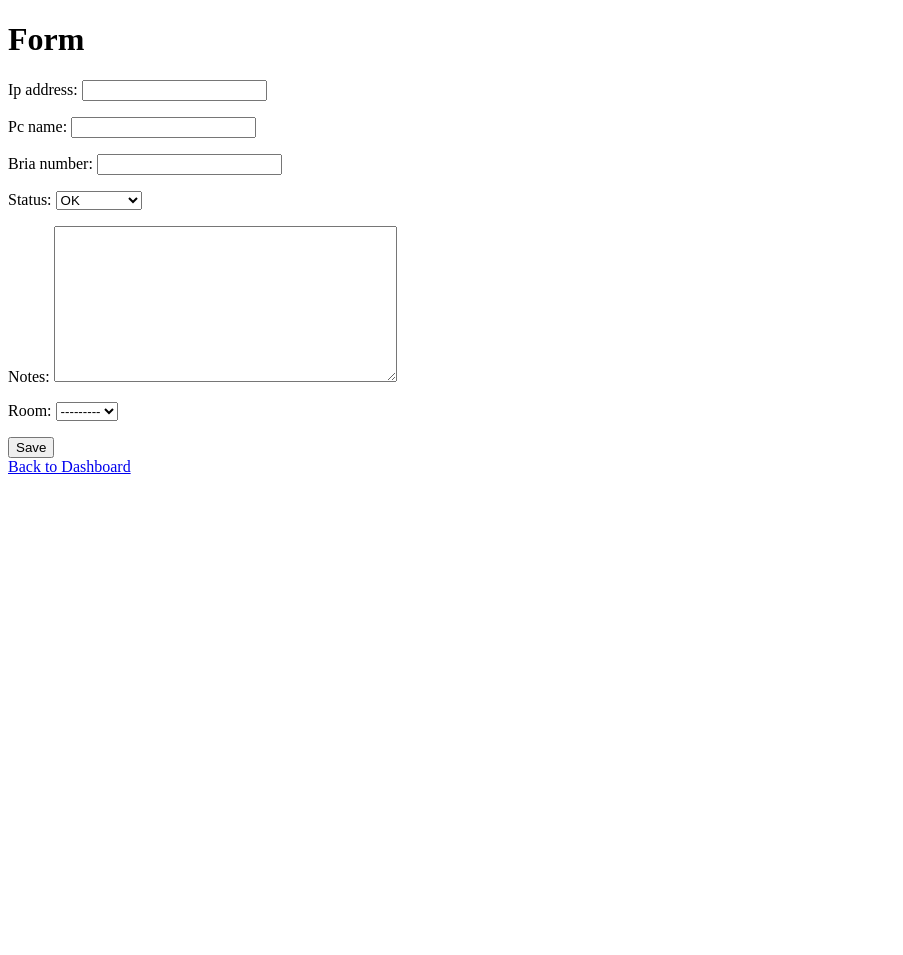
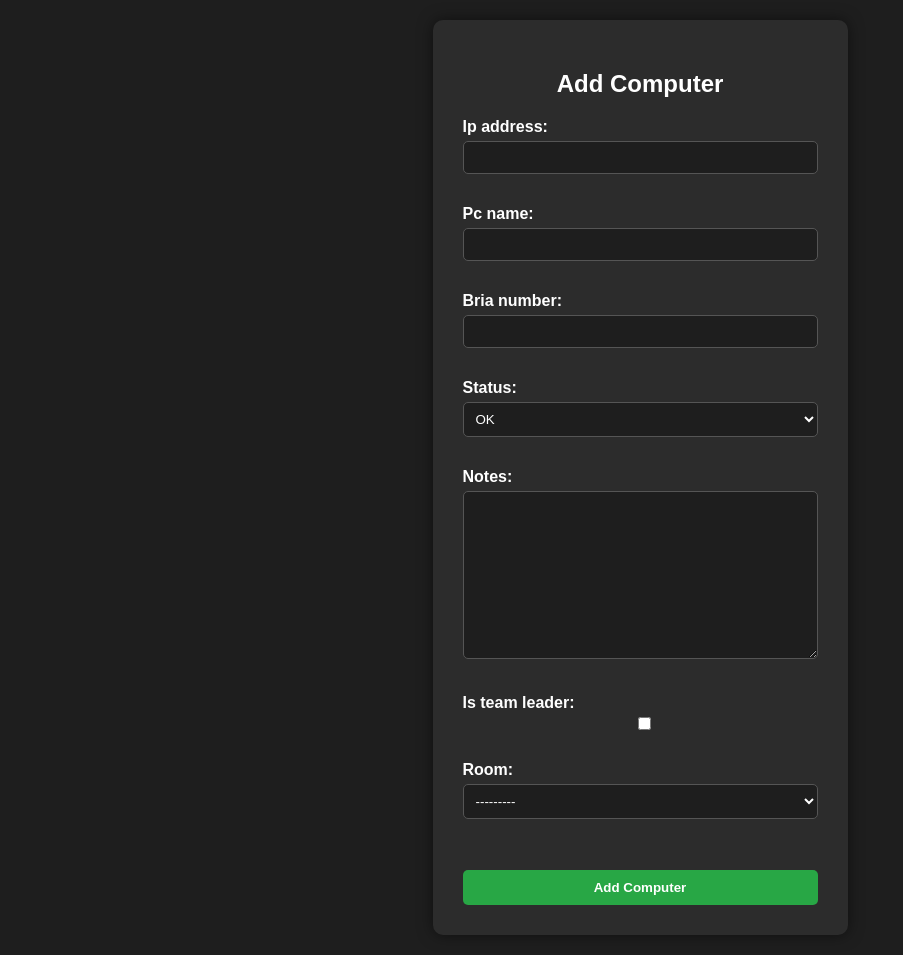
Before and after one commit to aaslanidou/ITapp, a Django app: page /computer/add/ in a window 1280 px wide. Shown: the whole page, without its empty margins (0-903 px from the left). Before the commit the page ends 474 px from the top, so only its background shows below. Run offline with Django 5.2, Linux system fonts and the light colour scheme; data that the repository does not hold is empty.

Commit message:
Styled forms, added team leader checkbox, fixed dashboard

```diff
--- a/buildings/forms.py
+++ b/buildings/forms.py
@@ -14,7 +14,7 @@ class RoomForm(forms.ModelForm):
 class ComputerForm(forms.ModelForm):
     class Meta:
         model = Computer
-        fields = ['ip_address', 'pc_name', 'bria_number', 'status', 'notes', 'room', 'pos_x', 'pos_y']
+        fields = ['ip_address', 'pc_name', 'bria_number', 'status', 'notes','is_team_leader', 'room', 'pos_x', 'pos_y']
         widgets = {
             'pos_x': forms.HiddenInput(),
             'pos_y': forms.HiddenInput(),
--- a/buildings/models.py
+++ b/buildings/models.py
@@ -28,8 +28,10 @@ class Computer(models.Model):
     status = models.CharField(max_length=10, choices=STATUS_CHOICES, default='OK')
     notes = models.TextField(blank=True)
     room = models.ForeignKey(Room, on_delete=models.CASCADE, related_name="computers")
-    pos_x = models.IntegerField(default=0)  # θέση στον άξονα X
-    pos_y = models.IntegerField(default=0)  # θέση στον άξονα Y
+    pos_x = models.IntegerField(default=0)
+    pos_y = models.IntegerField(default=0)
+
+    is_team_leader = models.BooleanField(default=False)  # νέο πεδίο
 
     def __str__(self):
         return f"{self.pc_name} ({self.ip_address})"
--- /dev/null
+++ b/buildings/templates/buildings/base.html
@@ -0,0 +1,113 @@
+<!DOCTYPE html>
+<html>
+<head>
+  <meta charset="UTF-8">
+  <title>{% block title %}IT Dashboard{% endblock %}</title>
+  <style>
+    body {
+      font-family: Arial, sans-serif;
+      background-color: #1e1e1e;
+      color: white;
+      margin: 20px;
+    }
+
+    h1, h2 { margin-bottom: 20px; }
+
+    form {
+      background-color: #2c2c2c;
+      padding: 20px;
+      border-radius: 8px;
+      max-width: 500px;
+    }
+
+    form label {
+      display: block;
+      margin-top: 10px;
+      font-weight: bold;
+    }
+
+    form input, form select, form textarea {
+      width: 100%;
+      padding: 8px;
+      margin-top: 5px;
+      border-radius: 5px;
+      border: 1px solid #555;
+      background-color: #1e1e1e;
+      color: white;
+    }
+
+    form button {
+      margin-top: 20px;
+      padding: 10px 20px;
+      background-color: #28a745;
+      color: white;
+      border: none;
+      border-radius: 5px;
+      cursor: pointer;
+    }
+
+    form button:hover {
+      opacity: 0.85;
+    }
+
+    /* Κέντρο για φόρμες */
+   .form-container {
+      display: flex;
+      justify-content: center; /* οριζόντια στο κέντρο */
+      align-items: center;     /* κάθετα στο κέντρο */
+      min-height: 80vh;        /* ύψος για να είναι στο κέντρο της οθόνης */
+}
+   .form-container form {
+      background-color: #2c2c2c;  /* σκούρο φόντο */
+      padding: 30px;               /* ίση απόσταση γύρω από όλα τα στοιχεία */
+      border-radius: 10px;
+      box-shadow: 0 0 15px rgba(0,0,0,0.5);
+      width: 100%;
+      max-width: 500px;
+      box-sizing: border-box;      /* περιλαμβάνει padding στο width */
+      color: white;
+}
+  .form-container .form-title {
+      text-align: center;
+      margin-bottom: 20px;
+      color: white;
+      font-size: 24px;
+      font-weight: bold;
+}
+
+.form-container form input,
+.form-container form select,
+.form-container form textarea {
+    width: 100%;                 /* γεμίζουν όλο το κουτί */
+    padding: 8px;
+    margin-bottom: 15px;
+    border-radius: 5px;
+    border: 1px solid #555;
+    box-sizing: border-box;
+}
+
+/* Κουμπί submit */
+.form-container form button {
+    width: 100%;
+    padding: 10px;
+    border: none;
+    border-radius: 5px;
+    color: white;
+    font-weight: bold;
+    cursor: pointer;
+}
+
+
+    /* Links */
+    a { color: #007BFF; text-decoration: none; }
+    a:hover { text-decoration: underline; }
+  </style>
+  {% block extra_head %}{% endblock %}
+</head>
+<body>
+  <div class="form-container">
+    {% block content %}{% endblock %}
+  </div>
+</body>
+
+</html>
--- a/buildings/templates/buildings/computer_form.html
+++ b/buildings/templates/buildings/computer_form.html
@@ -1,16 +1,13 @@
-<!DOCTYPE html>
-<html>
-<head>
-  <meta charset="UTF-8">
-  <title>Form</title>
-</head>
-<body>
-  <h1>Form</h1>
-  <form method="POST">
-    {% csrf_token %}
-    {{ form.as_p }}
-    <button type="submit">Save</button>
-  </form>
-  <a href="{% url 'dashboard' %}">Back to Dashboard</a>
-</body>
-</html>
+{% extends 'buildings/base.html' %}
+
+{% block title %}{{ form_title }}{% endblock %}
+
+{% block content %}
+<h2>{{ form_title }}</h2>
+
+<form method="post">
+  {% csrf_token %}
+  {{ form.as_p }}
+  <button type="submit" style="background-color: {{ button_color }}">{{ button_text }}</button>
+</form>
+{% endblock %}
--- /dev/null
+++ b/buildings/templates/buildings/form_templates.html
@@ -0,0 +1,20 @@
+{% extends 'buildings/base.html' %}
+
+{% block content %}
+<div class="form-container">
+  <form method="post">
+    {% csrf_token %}
+
+    <!-- Τίτλος της φόρμας -->
+    <h2 class="form-title">{{ form_title }}</h2>
+
+    <!-- Το ίδιο το form -->
+    {{ form.as_p }}
+
+    <!-- Κουμπί submit -->
+    <button type="submit" style="background-color: {{ button_color }}">
+      {{ button_text }}
+    </button>
+  </form>
+</div>
+{% endblock %}
--- a/buildings/views.py
+++ b/buildings/views.py
@@ -18,7 +18,12 @@ def add_building(request):
             return redirect('dashboard')
     else:
         form = BuildingForm()
-    return render(request, 'buildings/building_form.html', {'form': form})
+        return render(request, 'buildings/form_templates.html', {
+        'form': form,
+        'form_title': 'Add Building',
+        'button_text': 'Add Building',
+        'button_color': '#28a745'
+    })
 
 def edit_building(request, pk):
     building = get_object_or_404(Building, pk=pk)
@@ -29,7 +34,12 @@ def edit_building(request, pk):
             return redirect('dashboard')
     else:
         form = BuildingForm(instance=building)
-    return render(request, 'buildings/building_form.html', {'form': form})
+    return render(request, 'buildings/form_templates.html', {
+        'form': form,
+        'form_title': 'Edit Building',
+        'button_text': 'Update Building',
+        'button_color': '#007BFF'
+    })
 
 def delete_building(request, pk):
     building = get_object_or_404(Building, pk=pk)
@@ -45,7 +55,12 @@ def add_room(request):
             return redirect('dashboard')
     else:
         form = RoomForm()
-    return render(request, 'buildings/add_room.html', {'form': form})
+    return render(request, 'buildings/form_templates.html', {
+        'form': form,
+        'form_title': 'Add Room',
+        'button_text': 'Add Room',
+        'button_color': '#28a745'
+    })
 
 def edit_room(request, pk):
     room = get_object_or_404(Room, pk=pk)
@@ -56,12 +71,17 @@ def edit_room(request, pk):
             return redirect('dashboard')
     else:
         form = RoomForm(instance=room)
-    return render(request, 'buildings/room_form.html', {'form': form})
+    return render(request, 'buildings/form_templates.html', {
+        'form': form,
+        'form_title': 'Edit Room',
+        'button_text': 'Update Room',
+        'button_color': '#007BFF'
+    })
 
 def delete_room(request, pk):
-    room = get_object_or_404(Room, pk=pk)
-    room.delete()
-    return redirect('dashboard')
+     room = get_object_or_404(Room, pk=pk)
+     room.delete()
+     return redirect('dashboard')
 
 # Computer CRUD
 def add_computer(request):
@@ -72,7 +92,12 @@ def add_computer(request):
             return redirect('dashboard')
     else:
         form = ComputerForm()
-    return render(request, 'buildings/computer_form.html', {'form': form})
+    return render(request, 'buildings/form_templates.html', {
+        'form': form,
+        'form_title': 'Add Computer',
+        'button_text': 'Add Computer',
+        'button_color': '#28a745'
+    })
 
 def edit_computer(request, pk):
     computer = Computer.objects.get(id=pk)
@@ -83,7 +108,12 @@ def edit_computer(request, pk):
             return redirect('dashboard')
     else:
         form = ComputerForm(instance=computer)
-    return render(request, 'buildings/edit_computer.html', {'form': form})
+    return render(request, 'buildings/form_templates.html', {
+        'form': form,
+        'form_title': 'Edit Computer',
+        'button_text': 'Update Computer',
+        'button_color': '#007BFF'
+    })
 
 
 def delete_computer(request, pk):
```
Also changed, not shown: buildings/templates/buildings/add_room.html (+8 -2 lines), buildings/templates/buildings/building_form.html (+13 -16 lines), buildings/templates/buildings/dashboard.html (+25 -6 lines), buildings/templates/buildings/edit_computer.html (+9 -2 lines), buildings/templates/buildings/room_form.html (+13 -16 lines), buildings/migrations/0004_computer_is_team_leader.py (added).
